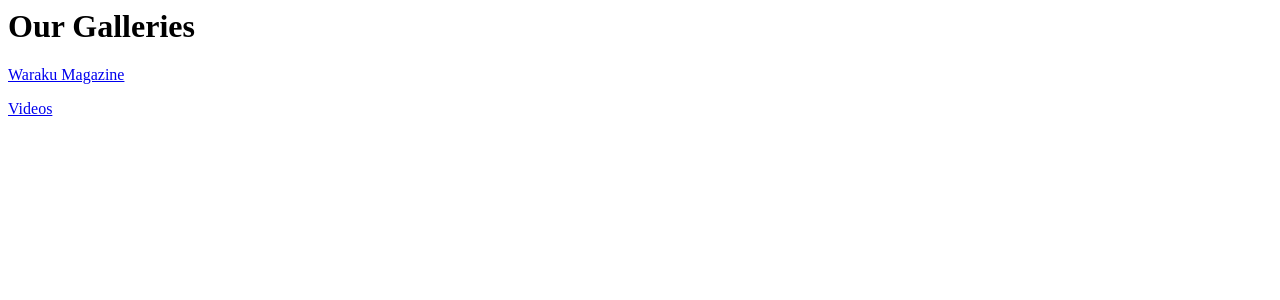
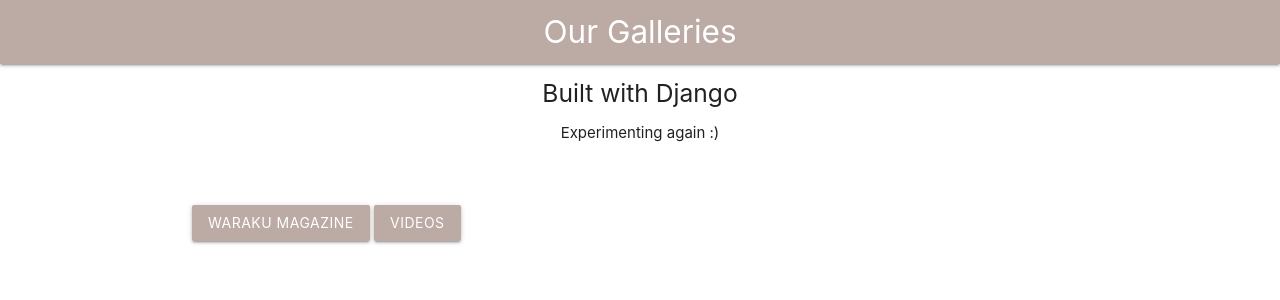
Before and after one commit to Keisay/galleries, a Django app: page / in a window 1280 px wide. Shown: the top 300 px of the page. Run offline with Django 3.2, Linux system fonts and the light colour scheme.

Commit message:
Integrating Materialize in the project

```diff
--- a/gallery/templates/gallery/base.html
+++ b/gallery/templates/gallery/base.html
@@ -12,6 +12,9 @@
     <!-- JAVASCRIPT -->
     <script src="https://ajax.googleapis.com/ajax/libs/jquery/2.2.4/jquery.min.js"></script>
     <script type="text/javascript" src="{% static 'gallery/js/simple-lightbox.min.js' %}"></script>
+
+    <link rel="stylesheet" href="https://cdnjs.cloudflare.com/ajax/libs/materialize/1.0.0/css/materialize.min.css">
+    <link href="https://fonts.googleapis.com/icon?family=Material+Icons" rel="stylesheet">
 </head>
 <body>
     <div class="container">
@@ -20,5 +23,7 @@
         </div>
     </div>
     {% block extra_js %}{% endblock extra_js %}
+
+    <script src="https://cdnjs.cloudflare.com/ajax/libs/materialize/1.0.0/js/materialize.min.js"></script>
 </body>
 </html>
--- a/gallery/templates/gallery/home.html
+++ b/gallery/templates/gallery/home.html
@@ -3,16 +3,23 @@
     <meta charset="UTF-8">
     <meta name="viewport" content="width=device-width, initial-scale=1.0">
     <title>Home</title>
+
+    <link rel="stylesheet" href="https://cdnjs.cloudflare.com/ajax/libs/materialize/1.0.0/css/materialize.min.css">
+    <link href="https://fonts.googleapis.com/icon?family=Material+Icons" rel="stylesheet">
 </head>
 <body>
-    <h1>Our Galleries</h1>
+    <nav style="background-color: #BCAAA4;">
+        <div class="nav-wrapper">
+          <a href="#" class="brand-logo center">Our Galleries</a>
+        </div>
+      </nav>
+    <h5 style="text-align: center;">Built with Django</h5>
+    <p style="text-align: center;">Experimenting again :)</p>
+    <br></br>
     <div class="container">
-        <p>
-            <a href="{% url 'index' %}">Waraku Magazine</a>
-        </p>
-        <p>
-            <a href="{% url 'index2' %}">Videos</a>
-        </p>
+        <a href="{% url 'index' %}"><div class="waves-effect waves-light btn" style="background: #BCAAA4;">Waraku Magazine</div></a>
+        <a href="{% url 'index2' %}"><div class="waves-effect waves-light btn" style="background: #BCAAA4;">Videos</div></a>
     </div>
+    <script src="https://cdnjs.cloudflare.com/ajax/libs/materialize/1.0.0/js/materialize.min.js"></script>
 </body>
 </html>
--- a/gallery/templates/gallery/index.html
+++ b/gallery/templates/gallery/index.html
@@ -3,7 +3,7 @@
 {% load gallery_tags %}
 
 {% block body %}
-    <h1><a href="{% url 'home' %}">Homepage</a></h1>
+    <h3><a href="{% url 'home' %}">Homepage</a></h3>
     {% if imgs %}
         {% for img in imgs %}
             {% with img|split:"." as strs %}
--- a/gallery/templates/gallery/index2.html
+++ b/gallery/templates/gallery/index2.html
@@ -3,7 +3,7 @@
 {% load gallery_tags %}
 
 {% block body %}
-    <h1><a href="{% url 'home' %}">Homepage</a></h1>
+    <h3><a href="{% url 'home' %}">Homepage</a></h3>
     {% if vids %}
         {% for vid in vids %}
             <video controls width="250">
```
